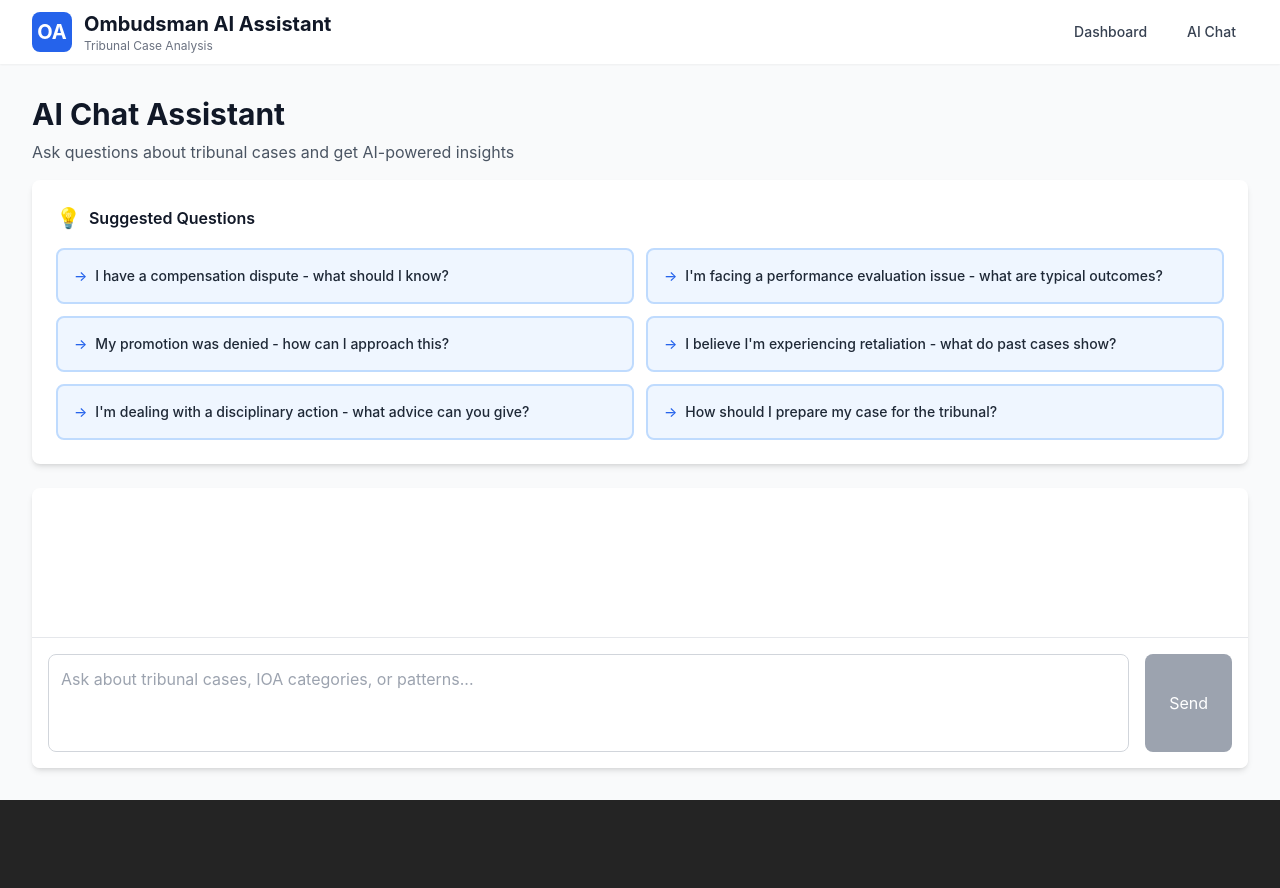
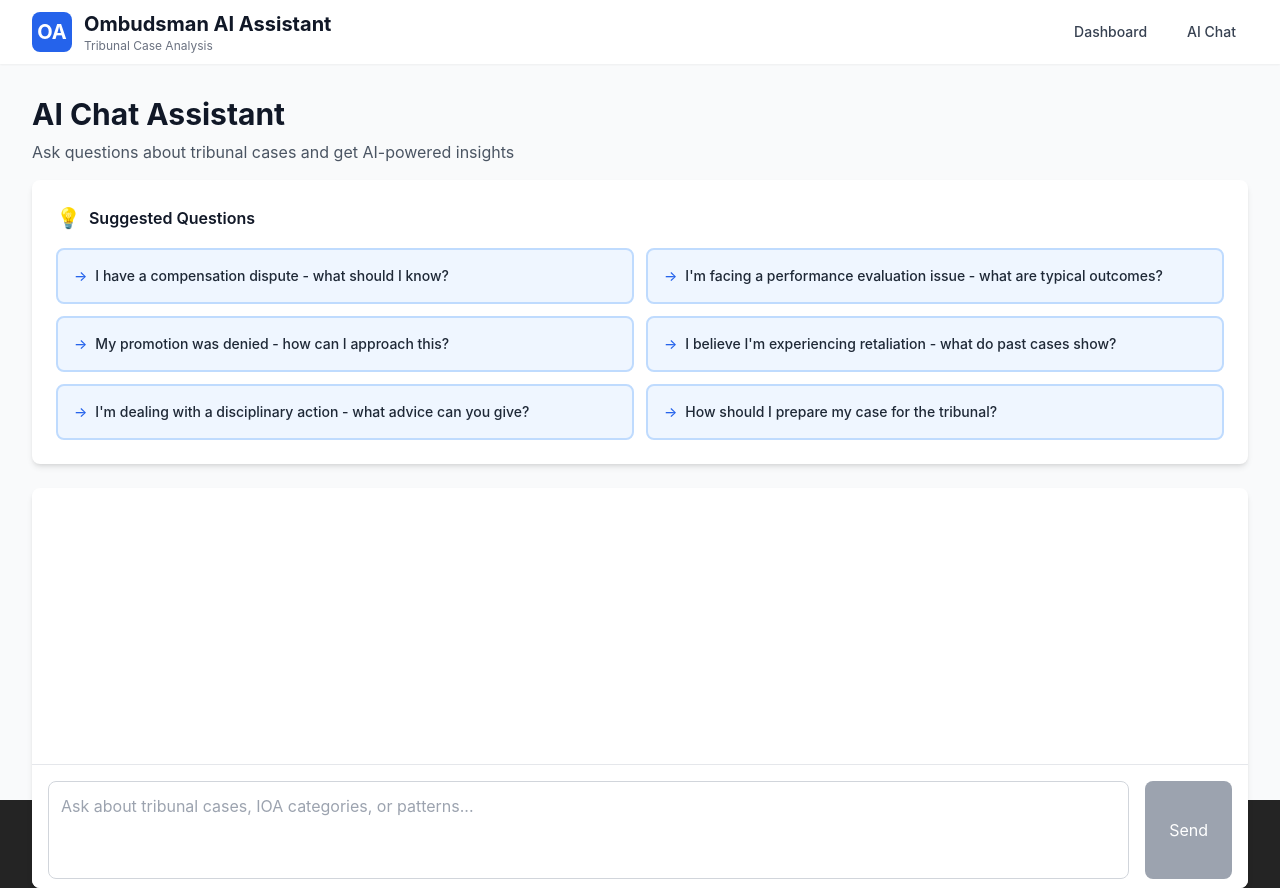
Before and after one commit to Faduma2025/Ombudsman-AI-Assistant, a React (Vite) app: page /chat in a window 1280 px wide. Before the commit the page ends 800 px from the top, so only its background shows below. Built offline with nearby package versions, Linux system fonts and the light colour scheme.

Commit message:
Add minimum height to chat area to prevent layout collapse

```diff
--- a/src/pages/Chat.tsx
+++ b/src/pages/Chat.tsx
@@ -42,8 +42,8 @@ export const Chat: React.FC = () => {
         <SuggestedQuestions onSelect={sendMessage} />
       )}
 
-      <div className="flex-1 bg-white dark:bg-gray-800 rounded-lg shadow-md overflow-hidden flex flex-col">
-        <div className="flex-1 overflow-y-auto p-6 hide-scrollbar">
+      <div className="flex-1 bg-white dark:bg-gray-800 rounded-lg shadow-md overflow-hidden flex flex-col min-h-[400px]">
+        <div className="flex-1 overflow-y-auto p-6 hide-scrollbar min-h-[300px]">
           {messages.map((message) => (
             <ChatMessageComponent key={message.id} message={message} />
           ))}
```
